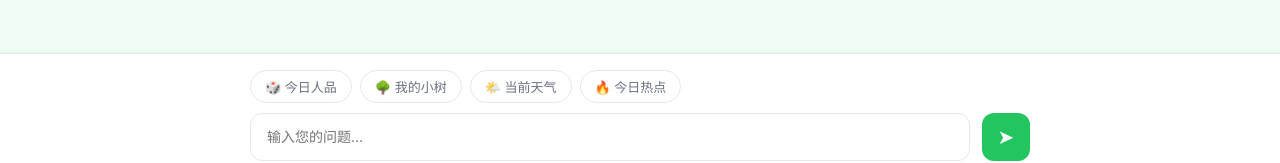
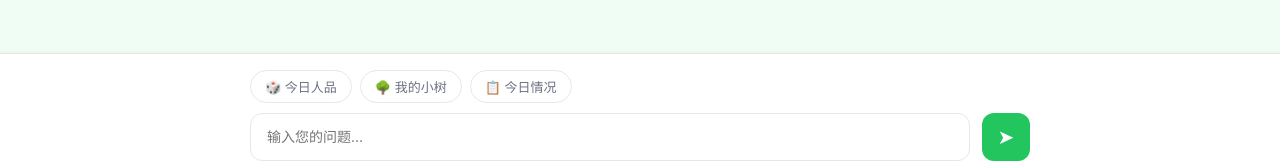
Before and after one commit to Ayin-L/low-carbon, a plain HTML site: page index.html in a window 1280 px wide. Shown: the part 623-786 px from the top of the page. Drawn offline with Linux system fonts and the light colour scheme; no server answers.

Commit message:
Update index.html

```diff
--- a/index.html
+++ b/index.html
@@ -233,8 +233,7 @@
   <div class="quick-actions">
     <button class="q-btn" data-text="今日人品">🎲 今日人品</button>
     <button class="q-btn" data-text="我的小树">🌳 我的小树</button>
-    <button class="q-btn" data-text="当前天气">🌤️ 当前天气</button>
-    <button class="q-btn" data-text="今日热点">🔥 今日热点</button>
+    <button class="q-btn" data-text="今日情况">📋 今日情况</button>
   </div>
   <div class="input-wrapper">
     <textarea id="inputField" rows="1" placeholder="输入您的问题…" maxlength="10000"></textarea>
```
